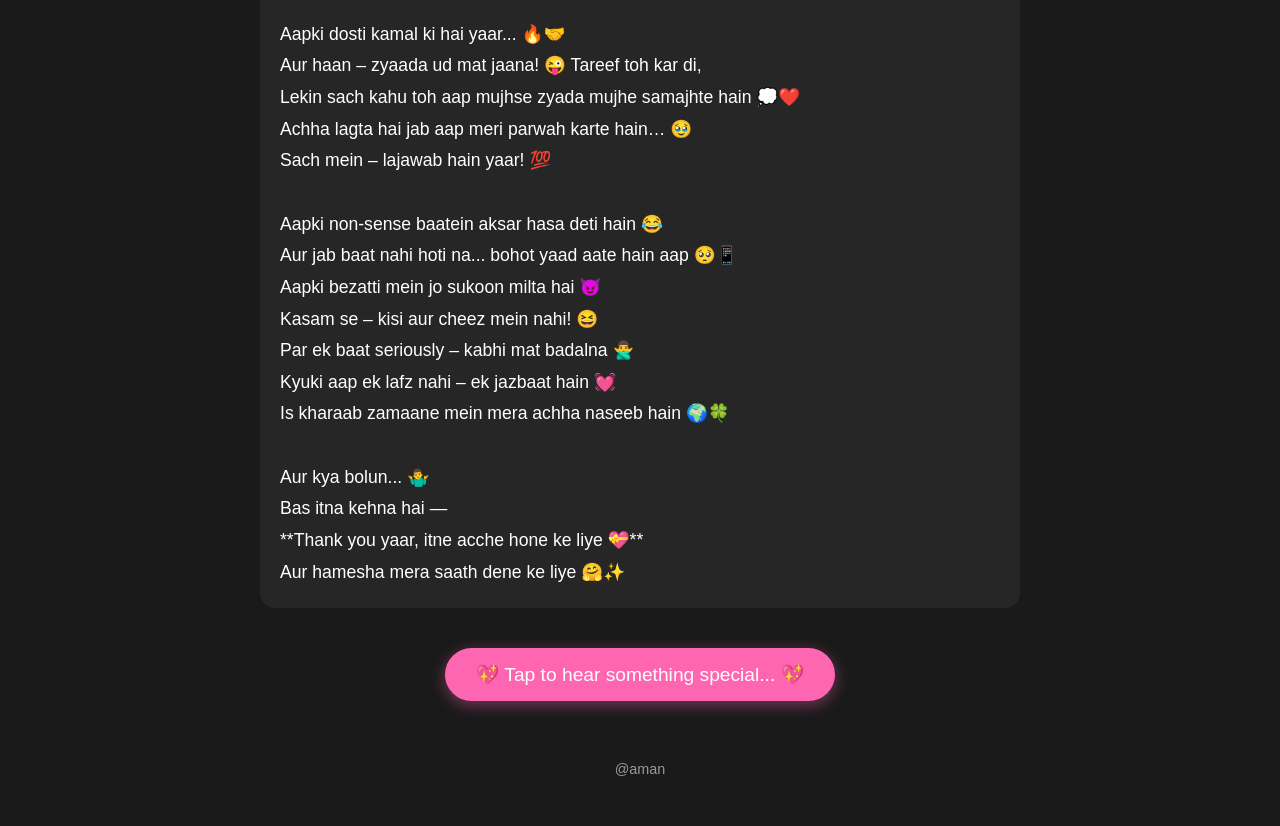
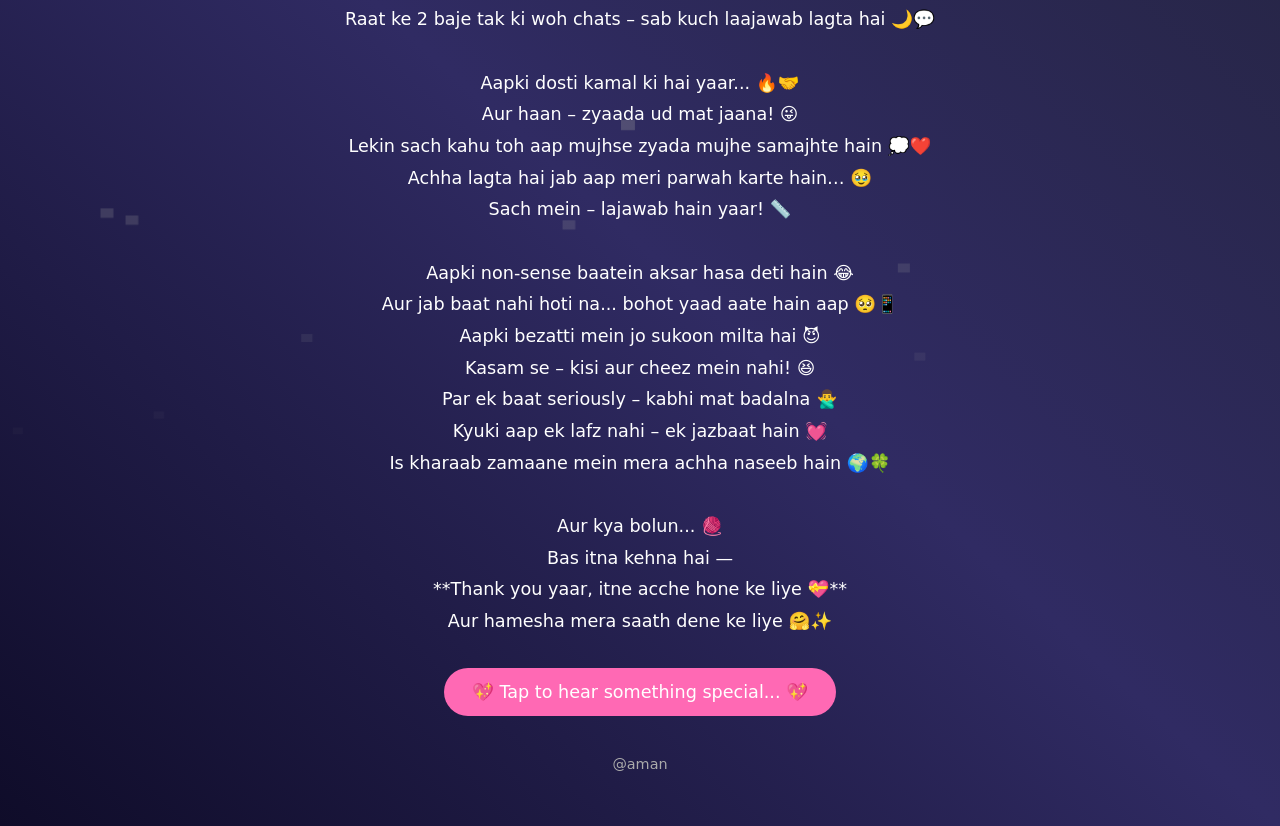
Before and after one commit to Amankrin02/bestfriend, a plain HTML site: page index.html in a window 1280 px wide. Shown: the part 338-1164 px from the top of the page. Before the commit the page ends 1135 px from the top, so only its background shows below. Drawn offline with Linux system fonts and the light colour scheme; grey boxes are pictures that could not be loaded; a web font is replaced by a local one.

Commit message:
index.html

```diff
--- a/index.html
+++ b/index.html
@@ -2,57 +2,168 @@
 <html lang="en">
 <head>
   <meta charset="UTF-8" />
-  <meta name="viewport" content="width=device-width, initial-scale=1.0" />
+  <meta name="viewport" content="width=device-width, initial-scale=1.0"/>
   <title>For My Bby 💖</title>
-  <link rel="stylesheet" href="style.css" />
-  <!-- Google Fonts: Gentle Dad -->
-  <link href="https://fonts.googleapis.com/css2?family=Gentle+Dad&display=swap" rel="stylesheet" />
+  <link href="https://fonts.googleapis.com/css2?family=Gentle+Dad&display=swap" rel="stylesheet"/>
+  <style>
+    body {
+      margin: 0;
+      padding: 0;
+      background: linear-gradient(to top right, #0f0c29, #302b63, #24243e);
+      font-family: 'Gentle Dad', cursive;
+      color: #fff;
+      overflow-x: hidden;
+      position: relative;
+    }
+
+    .container {
+      padding: 40px 20px;
+      text-align: center;
+      position: relative;
+      z-index: 2;
+    }
+
+    .poem h1 {
+      font-size: 2em;
+      color: #ff69b4;
+    }
+
+    .poem p {
+      font-size: 1.1em;
+      line-height: 1.8;
+      white-space: pre-line;
+    }
+
+    .tap-screen {
+      margin-top: 30px;
+      text-align: center;
+      z-index: 2;
+      position: relative;
+    }
+
+    .tap-screen a {
+      display: inline-block;
+      padding: 14px 28px;
+      background-color: #ff69b4;
+      color: white;
+      border-radius: 30px;
+      text-decoration: none;
+      font-size: 1.1em;
+      transition: all 0.3s ease;
+    }
+
+    .tap-screen a:hover {
+      background-color: #ff1493;
+      transform: scale(1.05);
+    }
+
+    footer p {
+      text-align: center;
+      font-size: 0.9em;
+      color: #aaa;
+      margin-top: 40px;
+    }
+
+    .hearts {
+      position: fixed;
+      width: 100%;
+      height: 100%;
+      top: 0;
+      left: 0;
+      overflow: hidden;
+      z-index: 1;
+      pointer-events: none;
+    }
+
+    .heart {
+      position: absolute;
+      width: 20px;
+      height: 20px;
+      background: url('https://i.ibb.co/vVbT6X5/heart.png') no-repeat center center;
+      background-size: contain;
+      animation: float 10s linear infinite;
+      opacity: 0.3;
+    }
+
+    @keyframes float {
+      0% {
+        transform: translateY(100vh) scale(0.5);
+        opacity: 0;
+      }
+      50% {
+        opacity: 0.4;
+      }
+      100% {
+        transform: translateY(-10vh) scale(1);
+        opacity: 0;
+      }
+    }
+  </style>
 </head>
-<body>
-  <div class="hearts"></div>
+<body onclick="playMusic()">
+  <audio id="bgMusic" src="song2.m4a" preload="auto" loop></audio>
+
+  <div class="hearts" id="heart-container"></div>
+
   <div class="container">
     <div class="poem">
-      <h1>🌸💖 Happy Friendship Day Bby💖🌸💌</h1>
+      <h1>🌸💖 Happy friendship day bby 💖🌸</h1>
       <p>
-        Oye Best Friend 😎, aap bahut special hain yaar... 💖<br>
-        Sab kuch badal jaaye, mujhe koi farak nahi padta –<br>
-        Bas ek baat hai… kabhi aap mat badalna! 🙏<br>
-        Pata hai mere liye aap kya hain? 😌<br>
-        Aap meri muskurahat ki wajah hain 😊✨<br>
-        Aapke jokes 🤪, aapki random baatein 🎈,<br>
-        Raat ke 2 baje tak ki woh chats – sab kuch laajawab lagta hai 🌙💬<br><br>
+Oye Best Friend 😎, aap bahut special hain yaar... 💖
+Sab kuch badal jaaye, mujhe koi farak nahi padta –
+Bas ek baat hai… kabhi aap mat badalna! 🙏
+Pata hai mere liye aap kya hain? 😌
+Aap meri muskurahat ki wajah hain 😊✨
+Aapke jokes 🤪, aapki random baatein 🎈,
+Raat ke 2 baje tak ki woh chats – sab kuch laajawab lagta hai 🌙💬
 
-        Aapki dosti kamal ki hai yaar... 🔥🤝<br>
-        Aur haan – zyaada ud mat jaana! 😜 Tareef toh kar di,<br>
-        Lekin sach kahu toh aap mujhse zyada mujhe samajhte hain 💭❤️<br>
-        Achha lagta hai jab aap meri parwah karte hain… 🥹<br>
-        Sach mein – lajawab hain yaar! 💯<br><br>
+Aapki dosti kamal ki hai yaar... 🔥🤝
+Aur haan – zyaada ud mat jaana! 😜
+Lekin sach kahu toh aap mujhse zyada mujhe samajhte hain 💭❤️
+Achha lagta hai jab aap meri parwah karte hain… 🥹
+Sach mein – lajawab hain yaar! 📏
 
-        Aapki non-sense baatein aksar hasa deti hain 😂<br>
-        Aur jab baat nahi hoti na... bohot yaad aate hain aap 🥺📱<br>
-        Aapki bezatti mein jo sukoon milta hai 😈<br>
-        Kasam se – kisi aur cheez mein nahi! 😆<br>
-        Par ek baat seriously – kabhi mat badalna 🙅‍♂️<br>
-        Kyuki aap ek lafz nahi – ek jazbaat hain 💓<br>
-        Is kharaab zamaane mein mera achha naseeb hain 🌍🍀<br><br>
+Aapki non-sense baatein aksar hasa deti hain 😂
+Aur jab baat nahi hoti na... bohot yaad aate hain aap 🥺📱
+Aapki bezatti mein jo sukoon milta hai 😈
+Kasam se – kisi aur cheez mein nahi! 😆
+Par ek baat seriously – kabhi mat badalna 🙅‍♂️
+Kyuki aap ek lafz nahi – ek jazbaat hain 💓
+Is kharaab zamaane mein mera achha naseeb hain 🌍🍀
 
-        Aur kya bolun... 🤷‍♂️<br>
-        Bas itna kehna hai —<br>
-        **Thank you yaar, itne acche hone ke liye 💝**<br>
-        Aur hamesha mera saath dene ke liye 🤗✨
-
+Aur kya bolun... 🧶
+Bas itna kehna hai —
+**Thank you yaar, itne acche hone ke liye 💝**
+Aur hamesha mera saath dene ke liye 🤗✨
       </p>
     </div>
 
-    <div class="tap-screen" id="tapScreen">
+    <div class="tap-screen">
       <a href="video.html">💖 Tap to hear something special... 💖</a>
     </div>
 
-    <footer>
-      <p>@aman</p>
-    </footer>
+    <footer><p>@aman</p></footer>
   </div>
 
-  <script src="script.js"></script>
+  <script>
+    function playMusic() {
+      const audio = document.getElementById("bgMusic");
+      if (audio.paused) {
+        audio.play().catch(() => {});
+      }
+    }
+
+    function createHeart() {
+      const heart = document.createElement("div");
+      heart.classList.add("heart");
+      heart.style.left = Math.random() * 100 + "vw";
+      heart.style.animationDuration = 8 + Math.random() * 10 + "s";
+      document.getElementById("heart-container").appendChild(heart);
+
+      setTimeout(() => heart.remove(), 20000);
+    }
+
+    setInterval(createHeart, 500);
+  </script>
 </body>
 </html>
```
